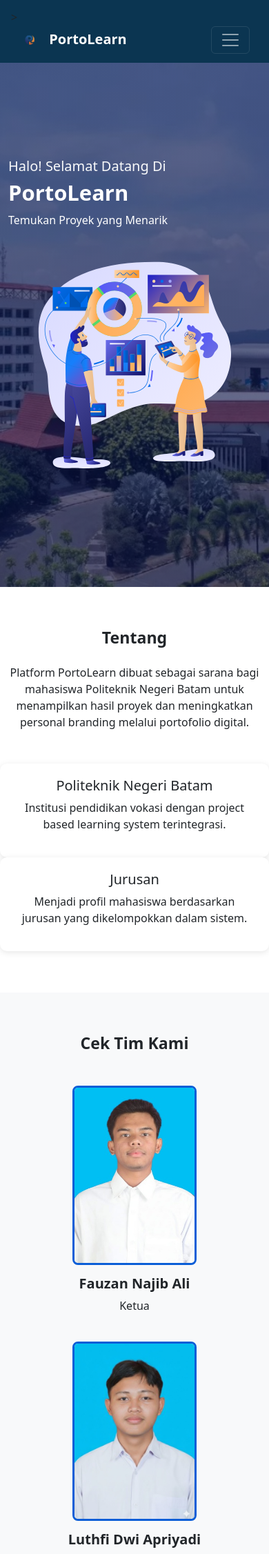
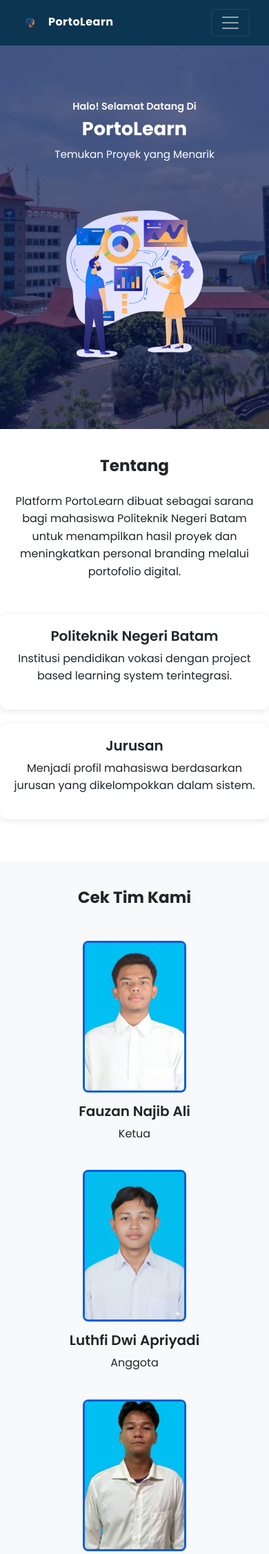
Before and after one commit to fauzan24/Web-Portofolio-Proyek-PBL, a PHP site: page /landing_page.php in a window 390 px wide. Shown: the top 2253 px of the page at 69% size. Run offline with PHP 8.4, Linux system fonts and the light colour scheme.

Commit message:
memperbaiki error

```diff
--- a/admin/dashboard_admin.php
+++ b/admin/dashboard_admin.php
@@ -77,4 +77,4 @@
 
   </div>
 
-  <?php include "../template/footer.php"; ?>
+  <?php include "../template_admin/footer.php"; ?>
--- a/admin/edit_dosen.php
+++ b/admin/edit_dosen.php
@@ -23,10 +23,10 @@ if (isset($_GET['id'])) {
 /* ================= FORM CARD ================= */
 .form-card {
     background: #ffffff;
-    padding: 32px;
-    border-radius: 15px;
+    padding: 35px;
+    border-radius: 16px;
     box-shadow: 0 5px 20px rgba(0,0,0,0.08);
-    max-width: 760px;
+    width: 100%;
 }
 
 /* ================= FORM ================= */
--- a/dosen/dashboard_dosen.php
+++ b/dosen/dashboard_dosen.php
@@ -214,7 +214,7 @@ $jurusanData = mysqli_query($koneksi, "SELECT DISTINCT jurusan FROM users WHERE
 
       <!-- Reset -->
       <div class="col-md-3 mb-3 d-flex align-items-end">
-        <a href="daftar_mahasiswa.php" class="btn btn-secondary w-100 reset-btn">Reset</a>
+        <a href="dashboard_dosen.php" class="btn btn-secondary w-100 reset-btn">Reset</a>
       </div>
 
     </div>
@@ -259,4 +259,4 @@ $jurusanData = mysqli_query($koneksi, "SELECT DISTINCT jurusan FROM users WHERE
 
 </div>
 
-<?php include "../template/footer.php"; ?>
+<?php include "../template_dosen/footer.php"; ?>
--- a/dosen/simpan_nilai.php
+++ b/dosen/simpan_nilai.php
@@ -4,7 +4,7 @@ include "../koneksi.php";
 $nilai = $_POST['nilai'];
 
 if ($nilai < 0 || $nilai > 100) {
-    echo "<script>alert('Nilai harus 0–100'); history.back();</script>";
+    echo "<script>alert('Nilai harus 0-100'); history.back();</script>";
     exit;
 }
 
--- a/landing_page.php
+++ b/landing_page.php
@@ -5,9 +5,30 @@
   <meta name="viewport" content="width=device-width, initial-scale=1">
   <title>PortoLearn</title>
   <link href="https://cdn.jsdelivr.net/npm/bootstrap@5.3.3/dist/css/bootstrap.min.css" rel="stylesheet">
+
+  <link rel="preconnect" href="https://fonts.googleapis.com">
+  <link rel="preconnect" href="https://fonts.gstatic.com" crossorigin>
+  <link href="https://fonts.googleapis.com/css2?family=Poppins:wght@300;400;500;600;700&display=swap" rel="stylesheet">
+
+
   <style>
+    /* ===== FONT GLOBAL ===== */
+    body {
+      font-family: 'Poppins', sans-serif;
+      font-weight: 400;
+      line-height: 1.6;
+    }
+
+    h1, h2, h3, h4, h5 {
+      font-weight: 600;
+    }
+
+    .navbar-brand {
+      font-weight: 700;
+      letter-spacing: 0.5px;
+    }
+
     /* ===== Navbar ===== */
-    /* Navbar Sticky */
     .navbar {
       background-color: #0b3551;
       padding: 0.8rem 1rem;
@@ -23,9 +44,11 @@
       display: flex;
       align-items: center;
     }
+
     .hero h1 {
       font-weight: 700;
     }
+
     .hero img {
       max-width: 420px;
     }
@@ -34,6 +57,7 @@
     .about {
       padding: 60px 0;
     }
+
     .about .info-box {
       background: white;
       border-radius: 10px;
@@ -41,6 +65,7 @@
       padding: 20px;
       transition: 0.3s;
     }
+
     .about .info-box:hover {
       transform: scale(1.03);
     }
@@ -50,6 +75,7 @@
       background: #f8f9fa;
       padding: 60px 0;
     }
+
     .team img {
       width: 180px;
       height: 260px;
@@ -57,6 +83,7 @@
       border-radius: 8px;
       border: 3px solid #0b5ed7;
     }
+
     .team h5 {
       margin-top: 15px;
       font-weight: 600;
@@ -68,12 +95,79 @@
       text-align: center;
       padding: 15px 0;
     }
+
+    /* ===== RESPONSIVE ===== */
+    @media (max-width: 992px) {
+      .hero {
+        text-align: center;
+      }
+
+      .hero img {
+        max-width: 320px;
+        margin-top: 30px;
+      }
+    }
+
+    @media (max-width: 768px) {
+      .hero {
+        min-height: auto;
+        padding: 80px 0;
+      }
+
+      .hero h1 {
+        font-size: 2rem;
+      }
+
+      .hero p {
+        font-size: 0.95rem;
+      }
+
+      .about .info-box {
+        margin-bottom: 20px;
+      }
+
+      .team img {
+        width: 150px;
+        height: 220px;
+      }
+    }
+
+    @media (max-width: 576px) {
+      .navbar-brand {
+        font-size: 1rem;
+      }
+
+      .hero h5 {
+        font-size: 0.9rem;
+      }
+
+      .hero h1 {
+        font-size: 1.7rem;
+      }
+
+      .hero img {
+        max-width: 260px;
+      }
+
+      .about {
+        padding: 40px 0;
+      }
+
+      .team {
+        padding: 40px 0;
+      }
+
+      footer {
+        font-size: 0.85rem;
+      }
+    }
   </style>
 </head>
+
 <body>
 
 <!-- ===== NAVBAR ===== -->
-<nav class="navbar navbar-expand-lg navbar-dark sticky-top" style="background-color: #0b3551;">>
+<nav class="navbar navbar-expand-lg navbar-dark sticky-top" style="background-color: #0b3551;">
   <div class="container">
     <a class="navbar-brand fw-bold" href="#">
       <img src="asset/logo.png" width="30" class="me-2">
@@ -112,7 +206,10 @@
 <section id="tentang" class="about">
   <div class="container">
     <h3 class="fw-bold mb-4 text-center">Tentang</h3>
-    <p class="text-center mb-5">Platform PortoLearn dibuat sebagai sarana bagi mahasiswa Politeknik Negeri Batam untuk menampilkan hasil proyek dan meningkatkan personal branding melalui portofolio digital.</p>
+    <p class="text-center mb-5">
+      Platform PortoLearn dibuat sebagai sarana bagi mahasiswa Politeknik Negeri Batam
+      untuk menampilkan hasil proyek dan meningkatkan personal branding melalui portofolio digital.
+    </p>
 
     <div class="row justify-content-center text-center">
       <div class="col-md-3 mx-3 info-box">
--- a/universal/profil.php
+++ b/universal/profil.php
@@ -242,4 +242,4 @@ if ($role == 'admin') {
 
 </div>
 
-<?php include "../template/footer.php"; ?>
+<?php include "../template_dosen/footer.php"; ?>
```
Also changed, not shown: admin/edit_mahasiswa.php (+4 -4 lines), dosen/laporan.php (added, +137 -0 lines), template/footer.php (+26 -0 lines), gambar/Desain tanpa judul.png (added).
